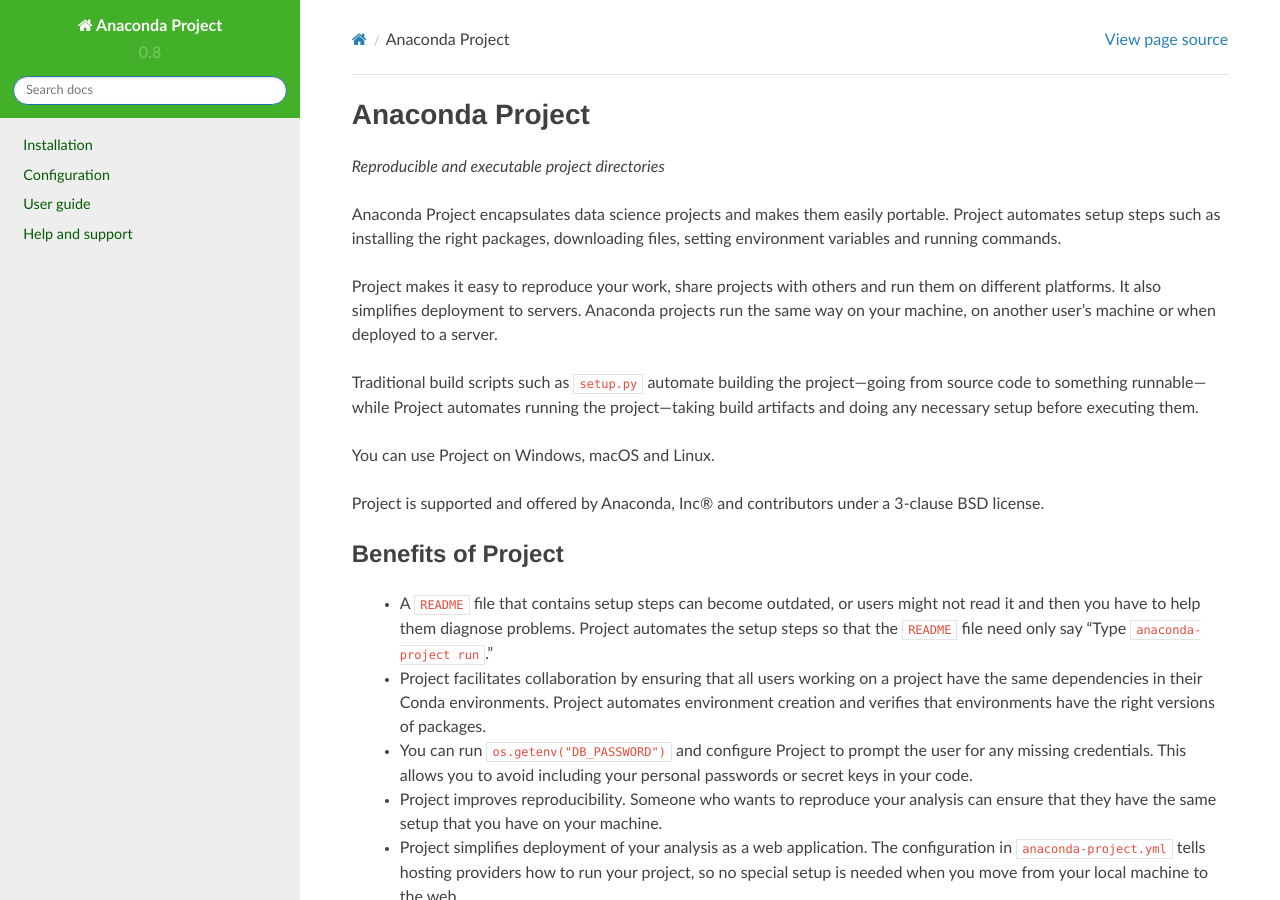
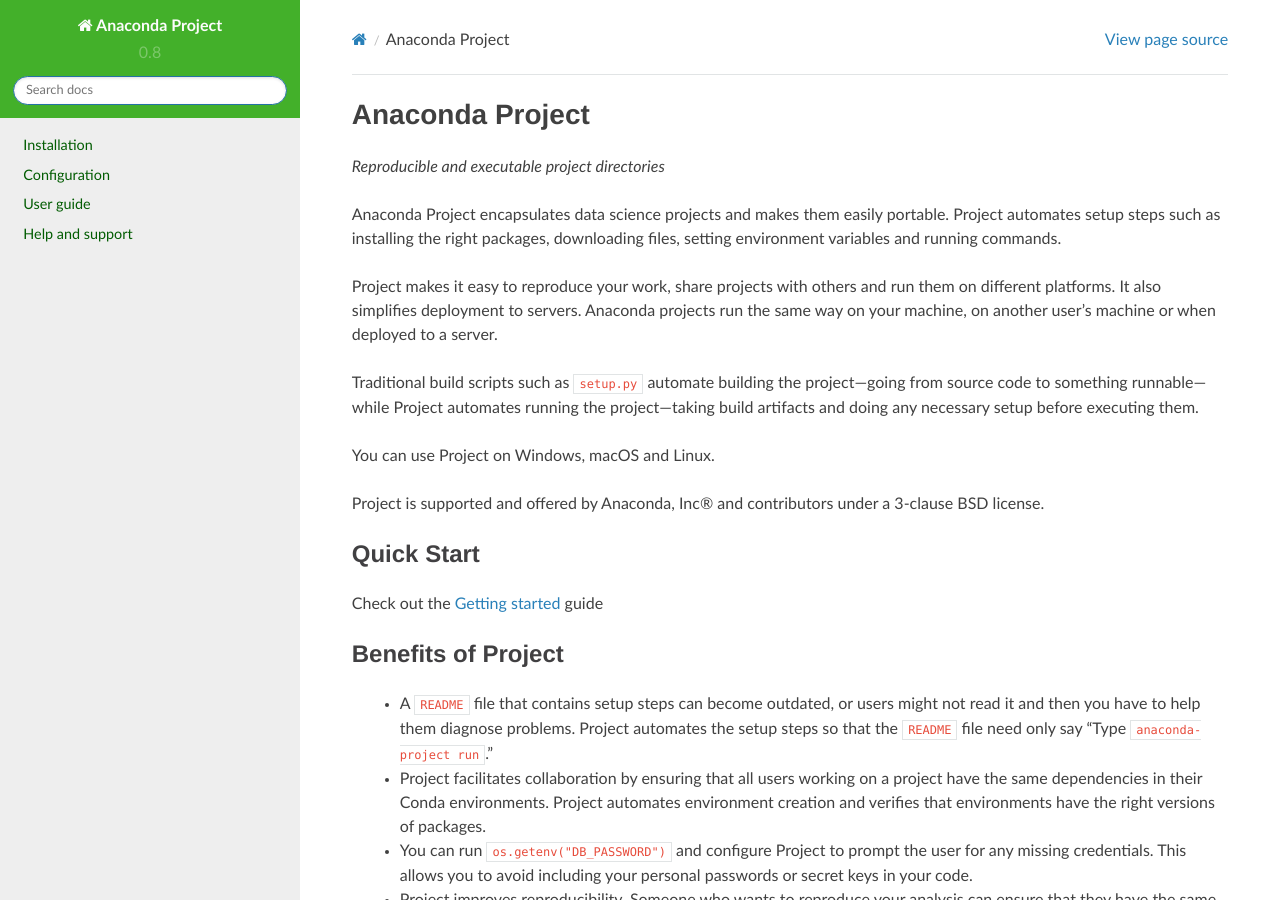
Before and after one commit to anaconda/anaconda-project, a Sphinx documentation site: the page built from docs/source/index.rst, in a window 1280 px wide and 900 px high. Built offline with Sphinx 7.4.7 and the Read the Docs theme 2.0.0, drawn with Linux system fonts in a browser that asks for light colours.

Commit message:
Add a reference to the Getting Started guide on the index

```diff
--- a/docs/source/conf.py
+++ b/docs/source/conf.py
@@ -32,7 +32,7 @@
 # Add any Sphinx extension module names here, as strings. They can be
 # extensions coming with Sphinx (named 'sphinx.ext.*') or your custom
 # ones.
-extensions = []
+extensions = ['sphinx.ext.autosectionlabel']
 
 # Add any paths that contain templates here, relative to this directory.
 templates_path = ['_templates']
--- a/docs/source/index.rst
+++ b/docs/source/index.rst
@@ -25,6 +25,10 @@
 Project is supported and offered by Anaconda, Inc\ |reg|
 and contributors under a 3-clause BSD license.
 
+Quick Start
+===========
+
+Check out the :ref:`Getting Started` guide
 
 Benefits of Project
 ====================
```
